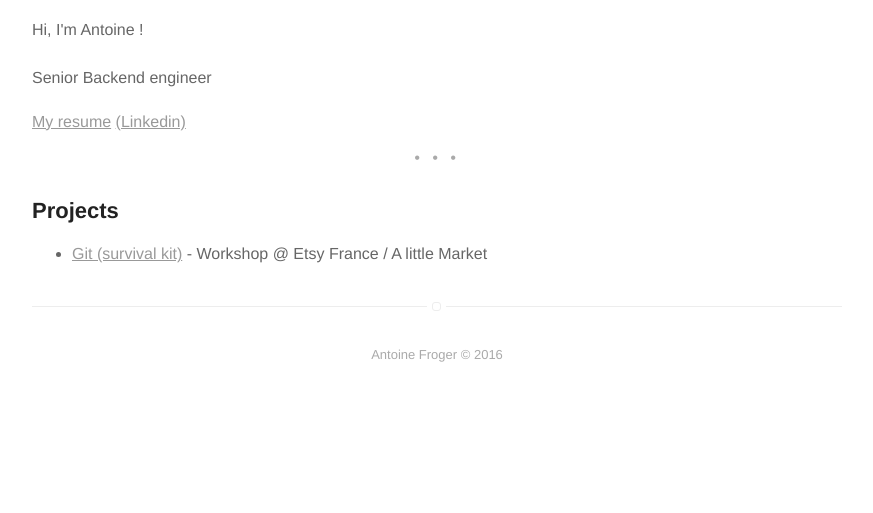
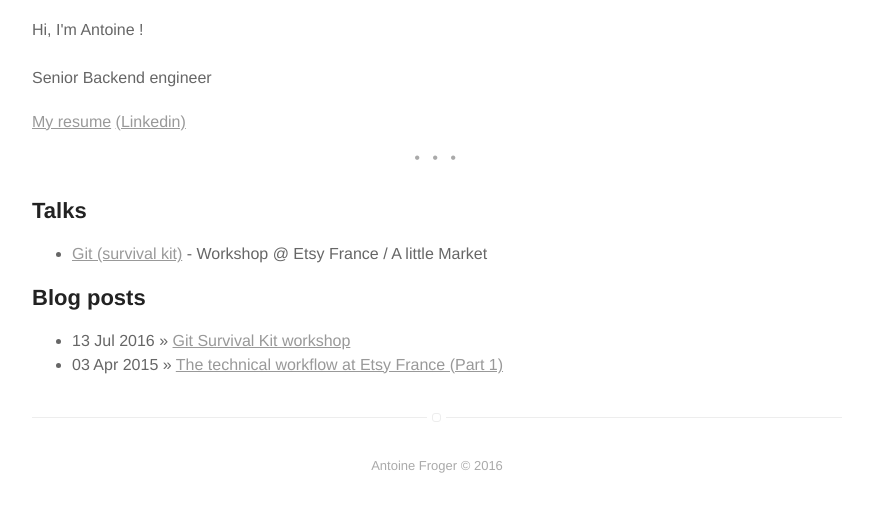
Before and after one commit to antfroger/antfroger.github.io, a Jekyll site: the page built from about.md, in a window 1280 px wide. Shown: the part 557-1070 px from the top of the page, without its empty margins (203-1076 px from the left). Built offline with Jekyll 4.4.1, drawn with Linux system fonts in a browser that asks for light colours; before the commit the page ends 959 px from its top, so only the background shows below that.

Commit message:
Add talks and blog posts and remove unused projects

```diff
--- a/_config.yml
+++ b/_config.yml
@@ -29,12 +29,14 @@ width: large
 
 # navigation
 about: true
-projects: true
 resume: true
 resume_url: '/docs/resume-antoine-froger.pdf'
 
 # projects
-projects-data: [
+projects: []
+
+# talks
+talks: [
     {
         title: "Git (survival kit)",
         description: "Workshop @ Etsy France / A little Market",
@@ -42,6 +44,20 @@ projects-data: [
     }
 ]
 
+# posts
+blog_posts: [
+    {
+        date: "2016/07/13",
+        title: "Git Survival Kit workshop",
+        url: "http://codepaperscissors.com/workshop/2016/07/13/workshop-git-survival-kit/"
+    },
+    {
+        date: "2015/04/03",
+        title: "The technical workflow at Etsy France (Part 1)",
+        url: "http://codepaperscissors.com/workflow/2015/04/03/technical-workflow/"
+    }
+]
+
 # do you want some animations?
 animation: true
 
--- a/about.md
+++ b/about.md
@@ -21,14 +21,38 @@ permalink: /about/
 
 <i class="breaker"></i>
 
-{% if site.projects-data %}
+{% if site.projects.size > 0 %}
 <h2>Projects</h2>
 
 <ul>
-    {% for project in site.projects-data %}
+    {% for project in site.projects %}
     <li>
         <a href="{{ project.url }}" class="link" target="_blank">{{ project.title }}</a> - {{ project.description }}
     </li>
     {% endfor %}
 </ul>
 {% endif %}
+
+{% if site.talks.size > 0 %}
+<h2>Talks</h2>
+
+<ul>
+    {% for talk in site.talks %}
+    <li>
+        <a href="{{ talk.url }}" class="link" target="_blank">{{ talk.title }}</a> - {{ talk.description }}
+    </li>
+    {% endfor %}
+</ul>
+{% endif %}
+
+{% if site.blog_posts.size > 0 %}
+<h2>Blog posts</h2>
+
+<ul>
+    {% for post in site.blog_posts %}
+    <li>
+        {{ post.date | date_to_string }} » <a href="{{ post.url }}" class="link" target="_blank">{{ post.title }}</a>
+    </li>
+    {% endfor %}
+</ul>
+{% endif %}
```
